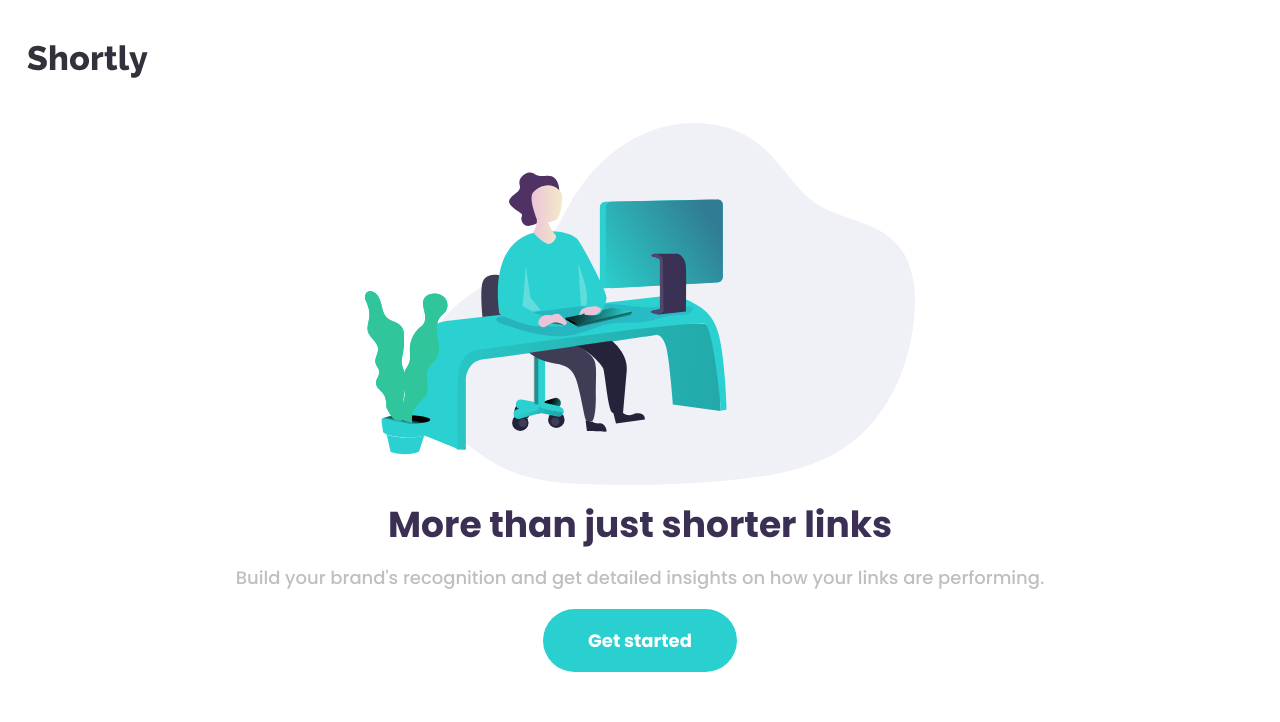
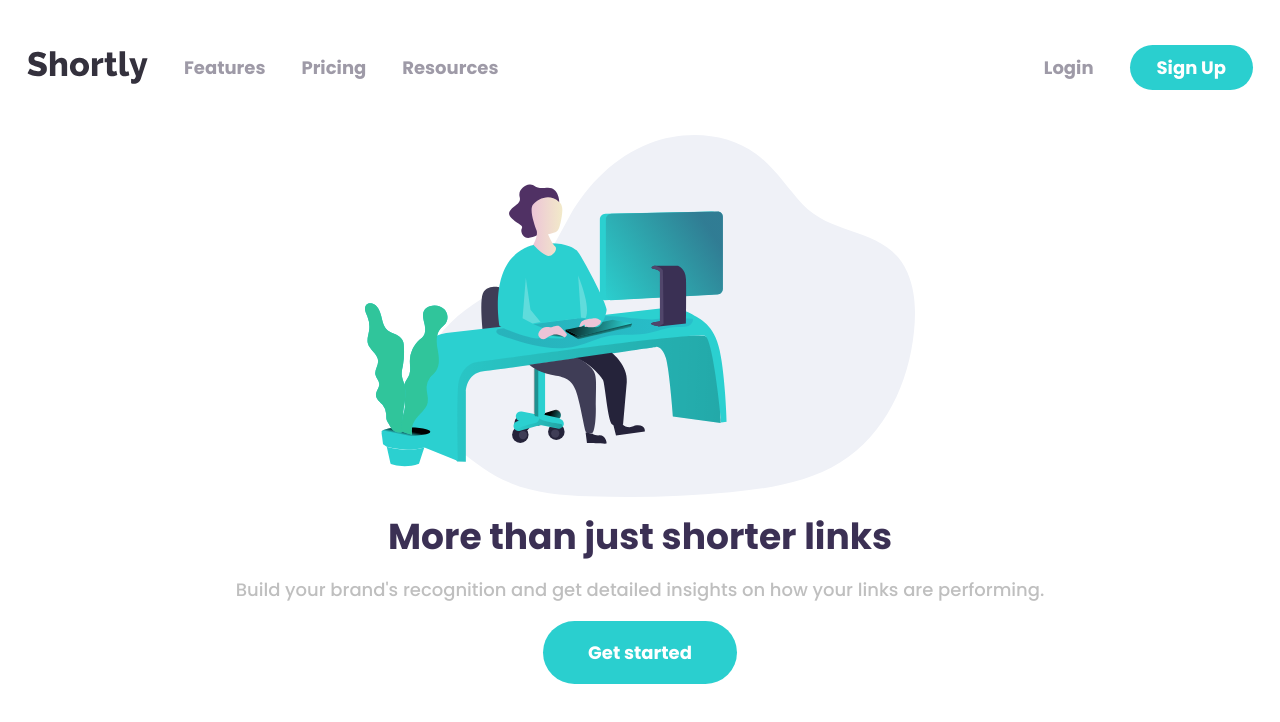
Before and after one commit to pklepa/url-shortening, a React (Create React App) app: page / in a window 1280 px wide. Shown: the top 722 px of the page. Built offline with nearby package versions, Linux system fonts and the light colour scheme.

Commit message:
Add links to navbar in desktop mode

```diff
--- a/src/components/Navbar.js
+++ b/src/components/Navbar.js
@@ -3,12 +3,26 @@ import styled from "styled-components";
 import HamburguerIcon from "./HamburguerIcon";
 
 import Img from "../assets/images/logo.svg";
+import Button from "./Button";
 
 function Navbar({ showMenu, setShowMenu }) {
   return (
     <Container>
       <Logo src={Img} alt="Shortly logo" />
       <HamburguerIcon showMenu={showMenu} setShowMenu={setShowMenu} />
+
+      <NavLinks>
+        <div>
+          <NavItem>Features</NavItem>
+          <NavItem>Pricing</NavItem>
+          <NavItem>Resources</NavItem>
+        </div>
+
+        <div>
+          <NavItem>Login</NavItem>
+          <LoginButton>Sign Up</LoginButton>
+        </div>
+      </NavLinks>
     </Container>
   );
 }
@@ -20,8 +34,49 @@ const Container = styled.header`
 
   width: 100%;
   padding: 2.5rem 1.5rem;
+
+  @media ${(props) => props.theme.devices.tablet} {
+    align-items: center;
+  }
 `;
 
 const Logo = styled.img``;
 
+const NavLinks = styled.div`
+  display: none;
+
+  @media ${(props) => props.theme.devices.tablet} {
+    flex: 1;
+
+    display: flex;
+    align-items: center;
+    justify-content: space-between;
+    padding-left: 2rem;
+
+    div {
+      display: flex;
+      align-items: center;
+
+      & > span:not(:last-child) {
+        margin-right: 2rem;
+      }
+    }
+  }
+`;
+
+const NavItem = styled.span`
+  color: ${(props) => props.theme.colors.grey_violet};
+  font-weight: 700;
+  transition: color 0.4s;
+
+  &:hover {
+    color: ${(props) => props.theme.colors.violet};
+    cursor: pointer;
+  }
+`;
+
+const LoginButton = styled(Button)`
+  padding: 0.5rem 1.5rem;
+`;
+
 export default Navbar;
```
Also changed, not shown: 1 other file (tests, documents, lock files or other folders).
